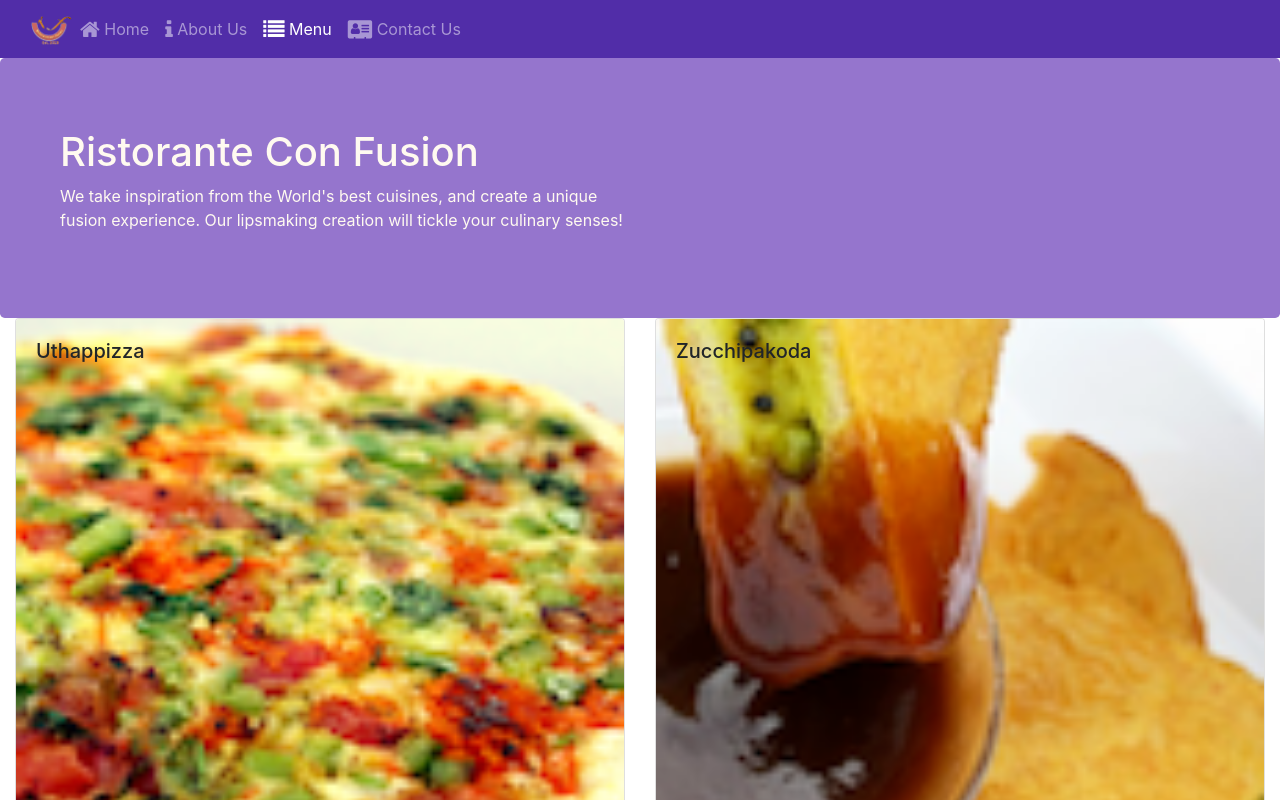
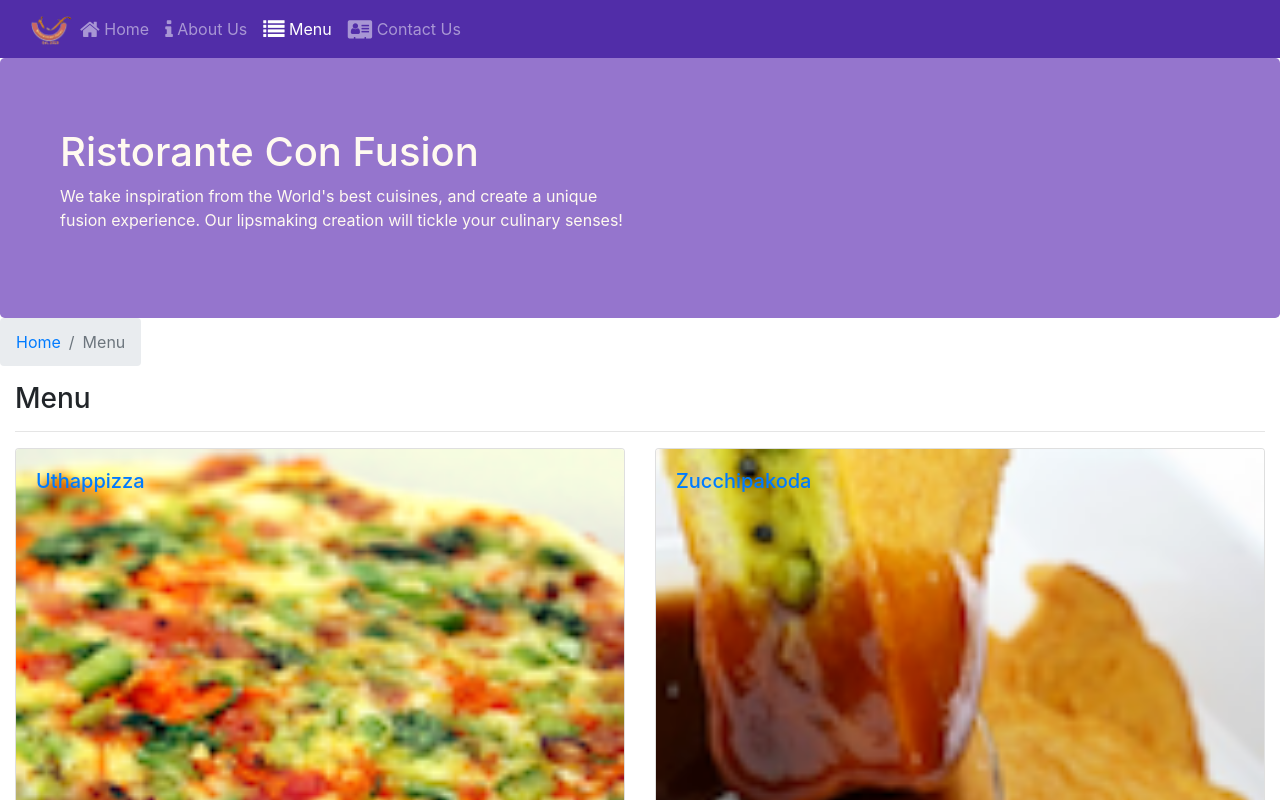
Before and after one commit to Kisei88/FunixReactjsLab, a React (Create React App) app: page /menu in a window 1280 px wide. Shown: the top 800 px of the page. Built offline with nearby package versions, Linux system fonts and the light colour scheme.

Commit message:
update components

```diff
--- a/src/components/ContactComponent.js
+++ b/src/components/ContactComponent.js
@@ -1,8 +1,22 @@
 import React from 'react';
+import { Breadcrumb, BreadcrumbItem } from 'reactstrap'
+import { Link } from 'react-router-dom'
 
 function Contact(props) {
     return(
         <div className="container">
+            <div className = 'row'>
+                    <Breadcrumb>
+                        <BreadcrumbItem>
+                            <Link to = '/home'>Home</Link>
+                        </BreadcrumbItem>
+                        <BreadcrumbItem active>Contacts Us</BreadcrumbItem>
+                    </Breadcrumb>
+                    <div className = 'col-12'>
+                        <h3>Contact Us</h3>
+                        <hr />
+                    </div>
+            </div>
             <div className="row row-content">
                 <div className="col-12">
                 <h3>Location Information</h3>
--- a/src/components/DishDetailComponent.js
+++ b/src/components/DishDetailComponent.js
@@ -1,5 +1,6 @@
 import React from "react";
-import { Card, CardImg, CardText, CardBody, CardTitle } from "reactstrap";
+import { Card, CardImg, CardText, CardBody, CardTitle,Breadcrumb, BreadcrumbItem} from "reactstrap";
+import { Link } from 'react-router-dom'
 
 function RenderDish({dish}) {
     return (
@@ -43,9 +44,21 @@
     if (props.dish != null) {
       return (
         <div className="container">
+           <div className = 'row'>
+                    <Breadcrumb>
+                        <BreadcrumbItem>
+                            <Link to = '/menu'>Menu</Link>
+                        </BreadcrumbItem>
+                        <BreadcrumbItem active>{props.dish.name}</BreadcrumbItem>
+                    </Breadcrumb>
+                    <div className = 'col-12'>
+                        <h3>{props.dish.name}</h3>
+                        <hr />
+                    </div>
+            </div>
           <div className="row">
             <RenderDish dish = {props.dish} />
-            <RenderComments comments = {props.dish.comments} />
+            <RenderComments comments = {props.comments} />
           </div>
         </div>
       );
--- a/src/components/MainComponent.js
+++ b/src/components/MainComponent.js
@@ -25,9 +25,23 @@
 render() {
   const HomePage = () => {
     return (
-      <Home dish = {this.state.dishes.filter((dish) => dish.featured)[0]}
+      <Home
+      dish = {this.state.dishes.filter((dish) => dish.featured)[0]}
+
       promotion = {this.state.promotions.filter((promo) => promo.featured)[0]}
-      leader = {this.state.leaders.filter((leader) => leader.featured)[0]}/>
+
+      leader = {this.state.leaders.filter((leader) => leader.featured)[0]}
+      />
+    )
+  }
+
+  const DishWithId = ({match}) => {
+    return(
+      <DishDetail
+      dish = {this.state.dishes.filter((dish) => dish.id === parseInt(match.params.dishId, 10))[0]}
+
+      comments = {this.state.comments.filter((comment) => comment.dishId === parseInt(match.params.dishId, 10))}
+      />
     )
   }
 return (
@@ -36,6 +50,7 @@
         <Switch>
           <Route path = '/home' component = {HomePage}/>
           <Route exact path = '/menu' component = {() => <Menu dishes = {this.state.dishes}/>} />
+          <Route path = '/menu/:dishId' component = {DishWithId} />
           <Route path = '/contactus' component = {Contact} />
           <Redirect to ='/home' />
         </Switch>
--- a/src/components/MenuComponents.js
+++ b/src/components/MenuComponents.js
@@ -1,14 +1,16 @@
 import React from 'react';
-import {Card, CardImg, CardImgOverlay, CardText, CardBody, CardTitle} from 'reactstrap';
-import DishDetail from './DishDetailComponent'
+import {Card, CardImg, CardImgOverlay, CardTitle, Breadcrumb, BreadcrumbItem } from 'reactstrap';
+import { Link } from 'react-router-dom'
 
-function RenderMenuItem({dish, onClick}) {
+function RenderMenuItem({dish}) {
     return (
-        <Card onClick = {() => onClick(dish.id)}>
+        <Card>
+            <Link to = {`/menu/${dish.id}`}>
             <CardImg width='100%' src = {dish.image} alt = {dish.name}/>
             <CardImgOverlay>
                 <CardTitle>{dish.name}</CardTitle>
             </CardImgOverlay>
+            </Link>
         </Card>
     );
 };
@@ -18,7 +20,7 @@
         const menu = props.dishes.map((dish) => {
             return (
                 <div key = {dish.id} className = 'col-12 col-md-6'>
-                    <RenderMenuItem dish = {dish} onClick = {props.onClick} />
+                    <RenderMenuItem dish = {dish}/>
                 </div>
 
             );
@@ -26,6 +28,18 @@
         return (
             <div className = 'container'>
                 <div className = 'row'>
+                    <Breadcrumb>
+                        <BreadcrumbItem>
+                            <Link to = '/home'>Home</Link>
+                        </BreadcrumbItem>
+                        <BreadcrumbItem active>Menu</BreadcrumbItem>
+                    </Breadcrumb>
+                    <div className = 'col-12'>
+                        <h3>Menu</h3>
+                        <hr />
+                    </div>
+                </div>
+                <div className = 'row'>
                         {menu}
                 </div>
             </div>
```
